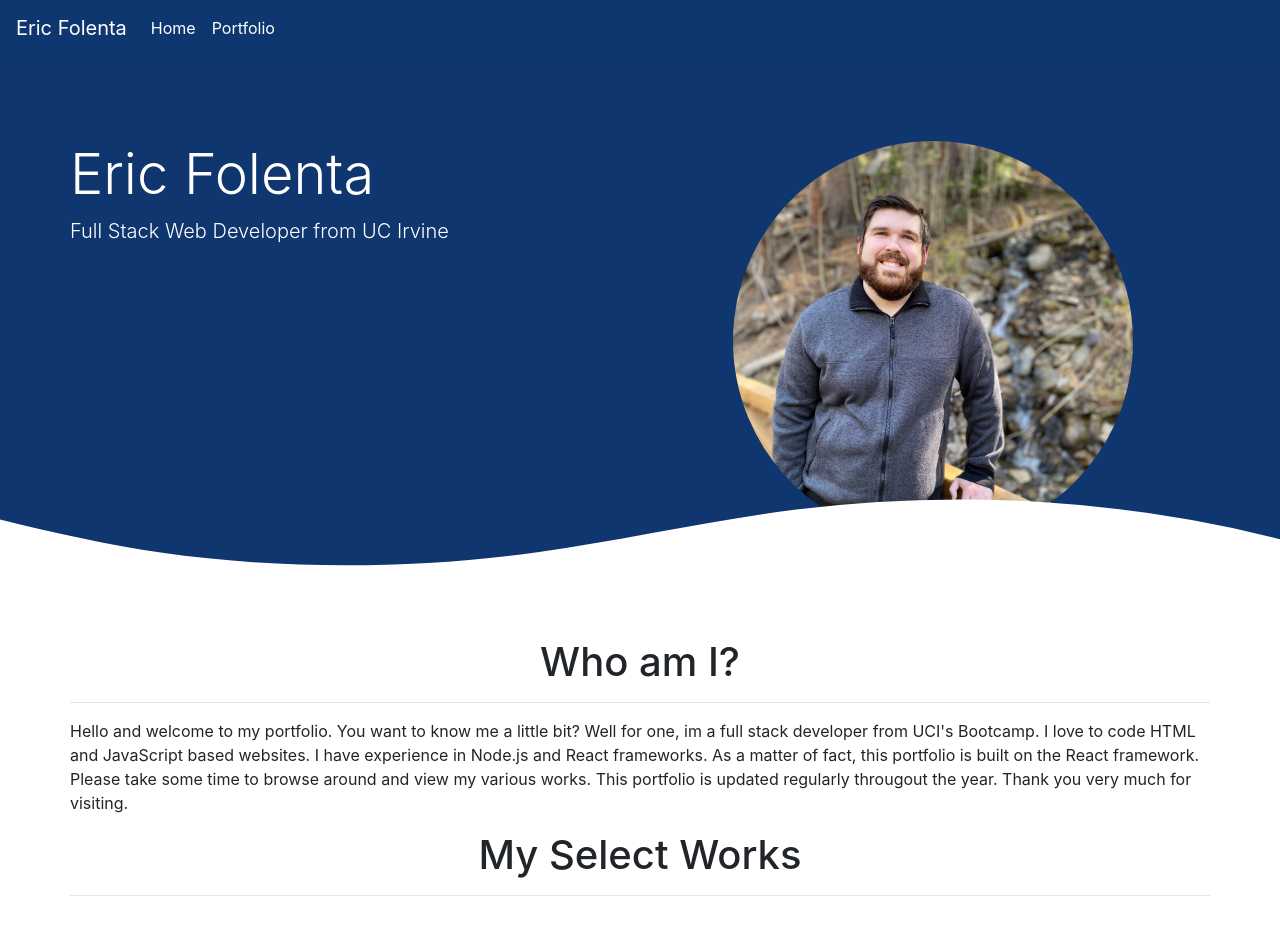
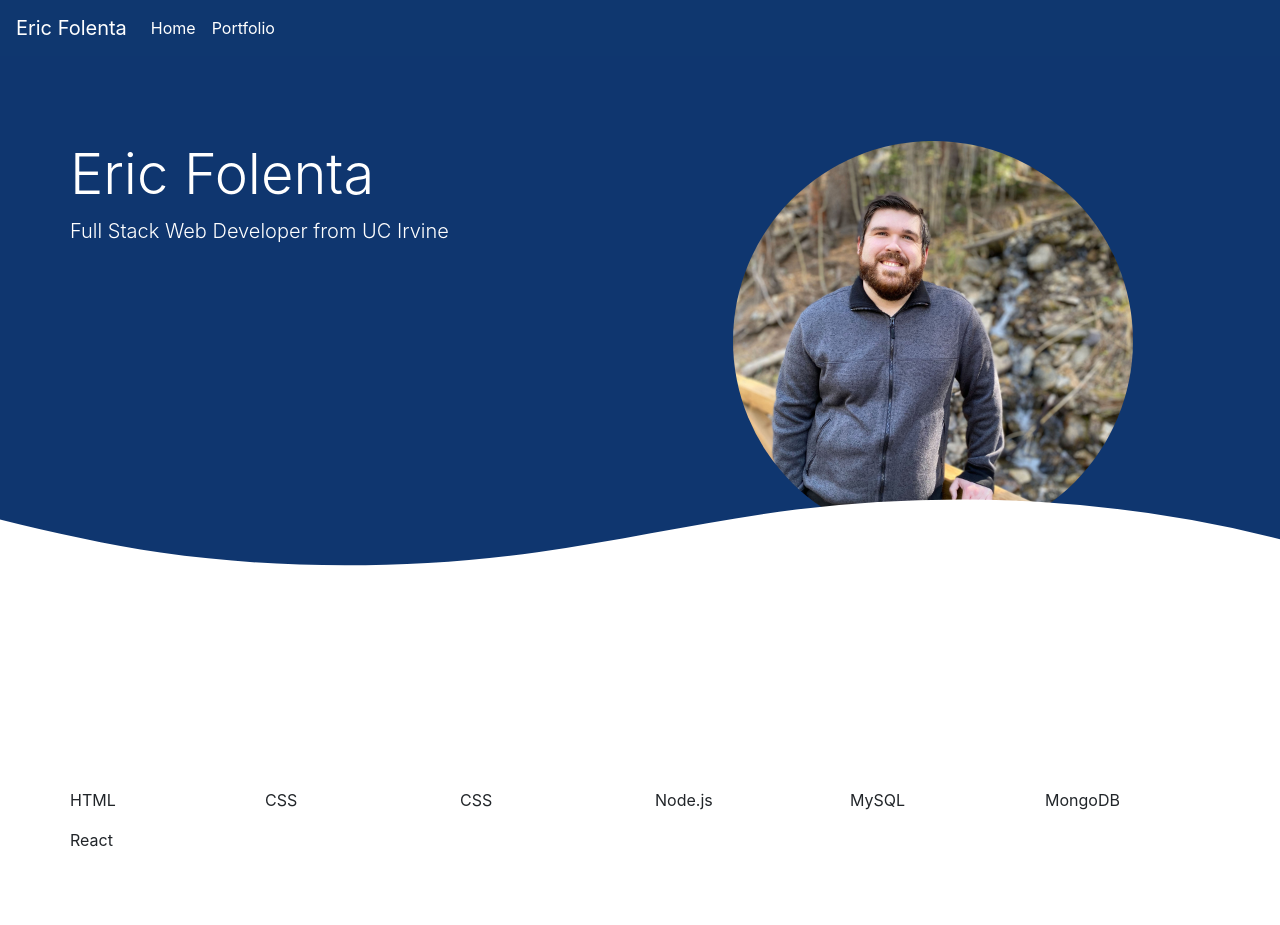
Before and after one commit to efolenta/20-react-portfolio, a React (Create React App) app: page / in a window 1280 px wide. Shown: the top 925 px of the page. Built offline with nearby package versions, Linux system fonts and the light colour scheme.

Commit message:
added technologies component

```diff
--- a/src/pages/Home.js
+++ b/src/pages/Home.js
@@ -6,6 +6,7 @@ import Project from "../components/Project";
 import ShapeDivider from "../components/ShapeDivider";
 import Footer from "../components/Footer";
 import Profile from "../assets/github-profile.jpg";
+import Technologies from "../components/Technologies";
 
 
 function HomePage() {
@@ -14,6 +15,9 @@ function HomePage() {
       <Header />
       <Jumbotron title="Eric Folenta" subtext="Full Stack Web Developer from UC Irvine" image={Profile} class="profile"/>
       <ShapeDivider />
+      <Container>
+           <Technologies />
+      </Container>
       <Container id="projects-container">
         <Row>
           <Col size="md-12">
```
